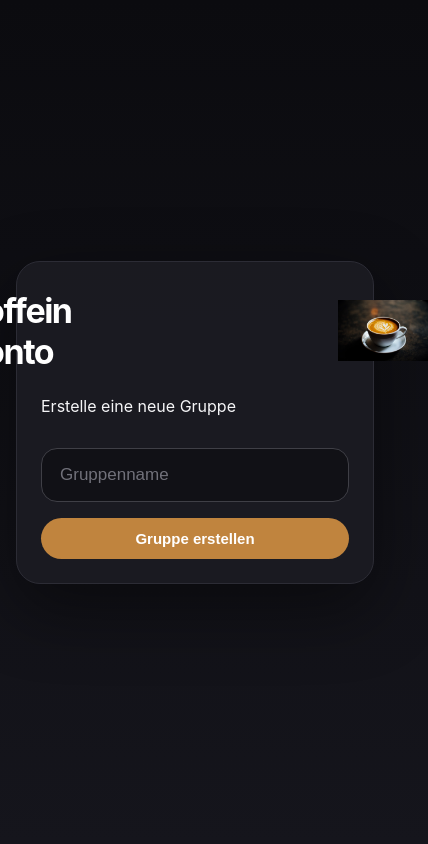
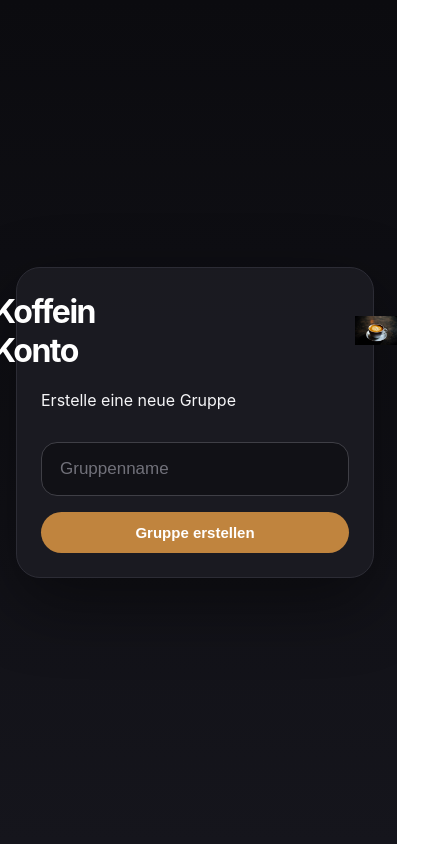
Before and after one commit to mlg-13/koffein-konto, a Next.js app: page / in a window 390 px wide. Shown: the whole page, 428 px wide, since content can reach past the window. Built offline with nearby package versions, Linux system fonts and the light colour scheme.

Commit message:
Fix logo

```diff
--- a/app/globals.css
+++ b/app/globals.css
@@ -253,3 +253,22 @@ h2 {
   margin-left: 25px;
 
 }
+
+@media (max-width: 600px) {
+  .brand-row,
+  .brand-row {
+    justify-content: center;
+    gap: 10px;
+  }
+
+  .brand-row h1,
+  .brand-row h1 {
+    font-size: 32px;
+  }
+
+  .brand-logo,
+  .brand-logo {
+    width: 42px;
+    height: 42px;
+  }
+}
```
